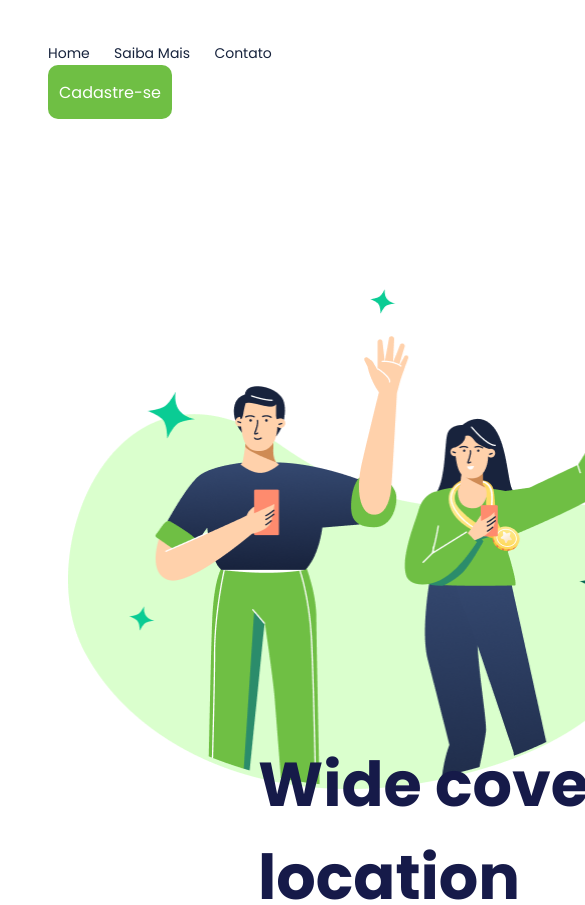
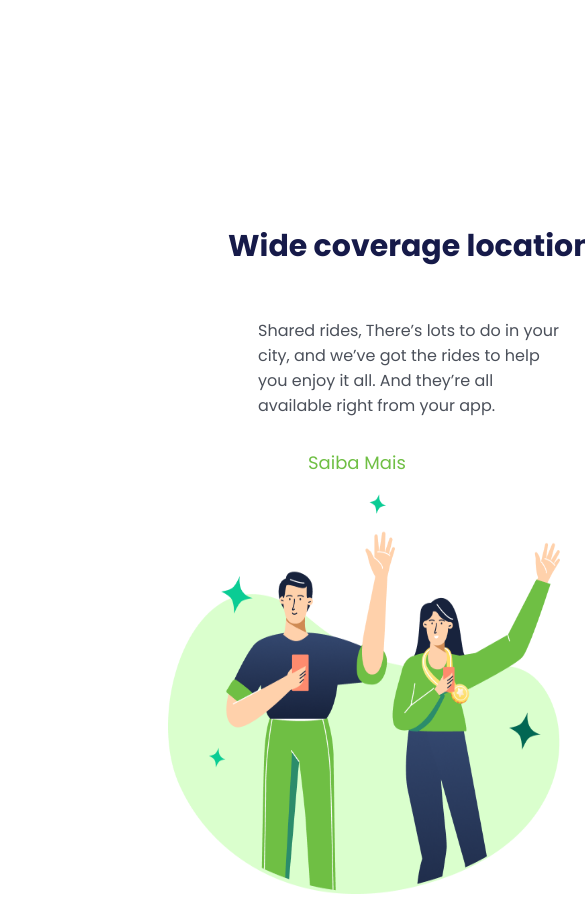
Before and after one commit to TANDO22/Wide-coverage-location, a plain HTML site: page index.html in a window 390 px wide. Shown: the top 905 px of the page, 585 px wide, since content can reach past the window. Drawn offline with Linux system fonts and the light colour scheme.

Commit message:
adição da responsividade

```diff
--- a/styles.css
+++ b/styles.css
@@ -62,3 +62,49 @@ p {
     font-size: 18px;
     cursor: pointer;
 }
+
+@media screen and (max-width:1280px) {
+    .header-links {
+        margin-left: 590px;
+    }
+
+    img {
+        display: block;
+        width: 400px;
+        height: 400px;
+        position: relative;
+        top: 230px;
+        left: 100px;
+    }
+
+    .links-da-div {
+        display: none;
+    }
+
+    .div-textos {
+        display: block;
+        width: 304px;
+        height: 165px;
+        position: relative;
+        bottom: 580px;
+    }
+
+    p {
+        width: 304px;
+        height: 165px;
+        position: relative;
+    }
+
+    .link-div {
+        position: relative;
+        bottom: 50px;
+        left: 50px;
+    }
+
+    h1 {
+        font-size: 30px;
+        position: relative;
+        top: 120px;
+        right:30px;
+    }
+}
```
